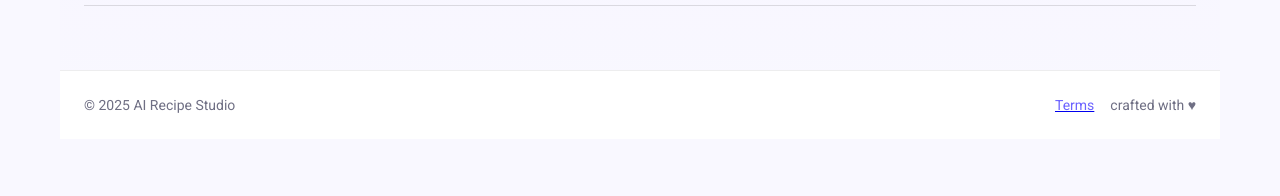
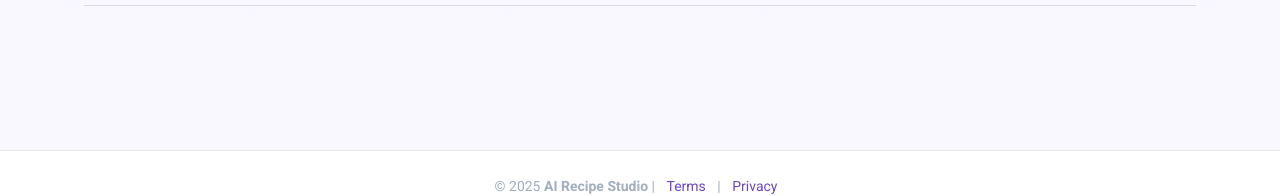
Before and after one commit to mihailo50/ai-powered-personalized-recipe-generator, a Next.js app in the folder frontend/: page / in a window 1280 px wide. Shown: the part 836-1032 px from the top of the page. Built offline with nearby package versions, Linux system fonts and the light colour scheme; no server answers; what @mui/material-nextjs would draw is missing.

Commit message:
refactor(ui): remove footer from home page

```diff
--- a/frontend/src/app/page.tsx
+++ b/frontend/src/app/page.tsx
@@ -120,30 +120,6 @@ export default function Home() {
         <Divider />
       </Container>
 
-      <Box
-        component="footer"
-        sx={{
-          borderTop: "1px solid rgba(31,31,43,0.08)",
-          py: 3,
-          backgroundColor: "#ffffff",
-        }}
-      >
-        <Container maxWidth="lg" sx={{ display: "flex", justifyContent: "space-between", alignItems: "center" }}>
-          <Typography variant="body2" color="text.secondary">
-            © {new Date().getFullYear()} AI Recipe Studio
-          </Typography>
-          <Stack direction="row" spacing={2} alignItems="center">
-            <Link href="/terms">
-              <Typography variant="body2" color="primary">
-                Terms
-              </Typography>
-            </Link>
-            <Typography variant="body2" color="text.secondary">
-              crafted with ♥
-            </Typography>
-          </Stack>
-        </Container>
-      </Box>
     </Box>
   );
 }
```
